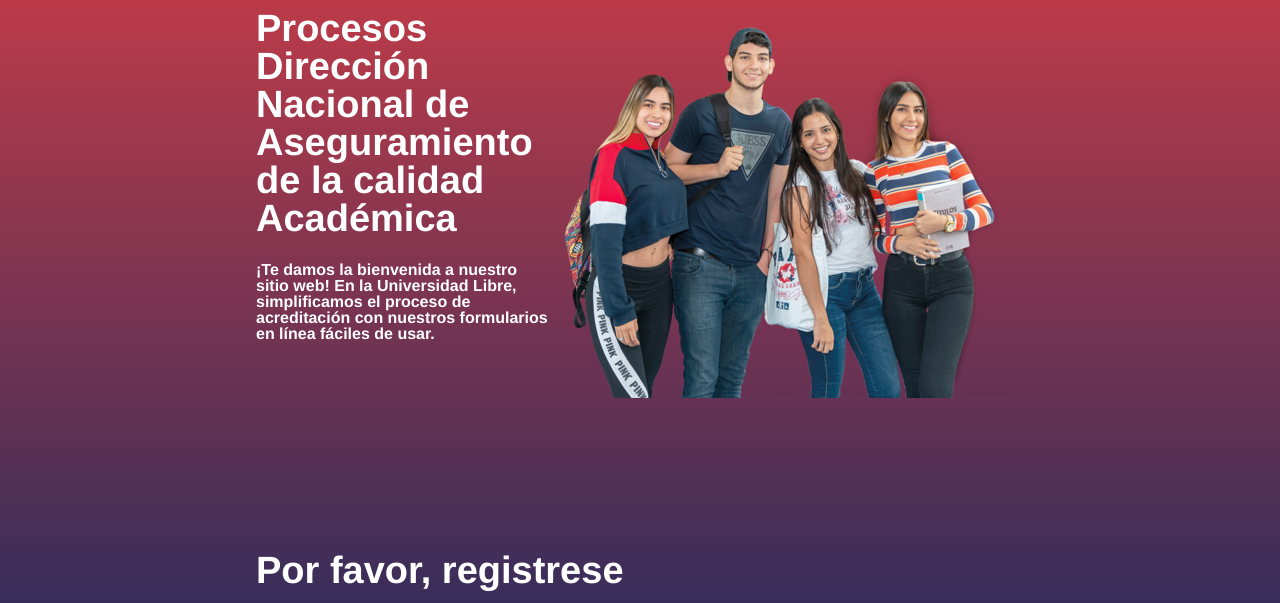
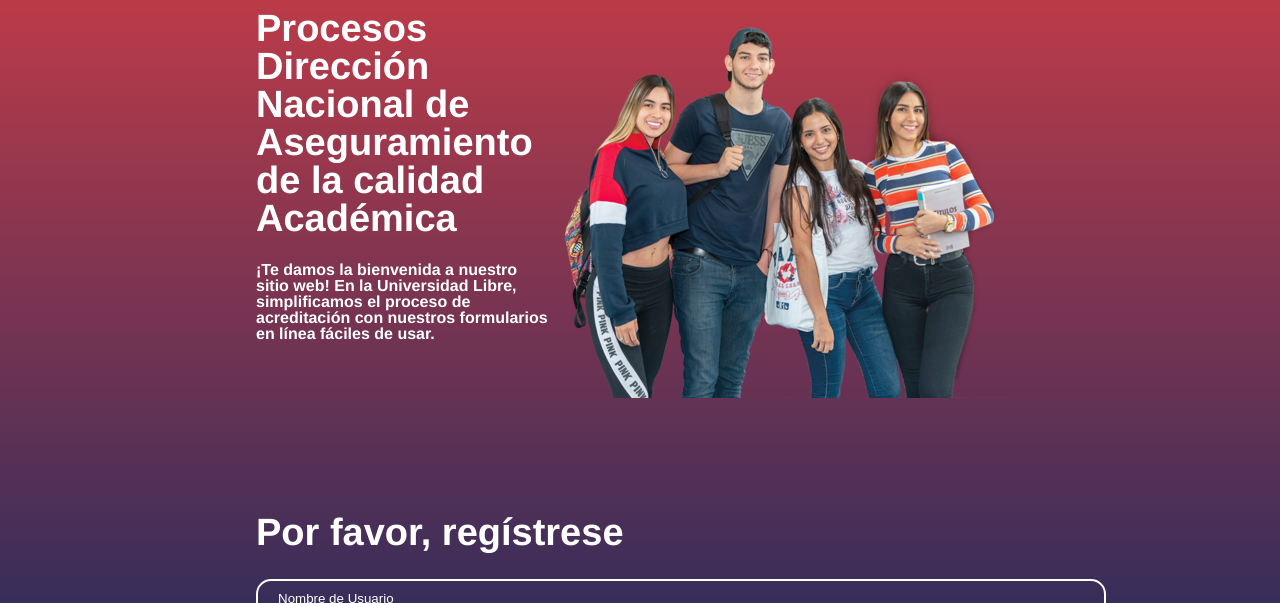
Before and after one commit to RainRevan/Login, a plain HTML site: page index.html in a window 1280 px wide. Shown: the part 190-793 px from the top of the page. Drawn offline with nearby package versions, Linux system fonts and the light colour scheme; a script that the page names is missing.

Commit message:
Update index.html

```diff
--- a/index.html
+++ b/index.html
@@ -46,7 +46,7 @@
          <br>
          <div class="container">
          <form action="" class="form" id="form">
-            <h1><br><br><br><br>Por favor, registrese</h1>
+            <h1><br><br><br>Por favor, regístrese</h1>
             <!-- etiqueta -->
             <div class="form-input usuario">
                <label for="Usuario"></label>
```
